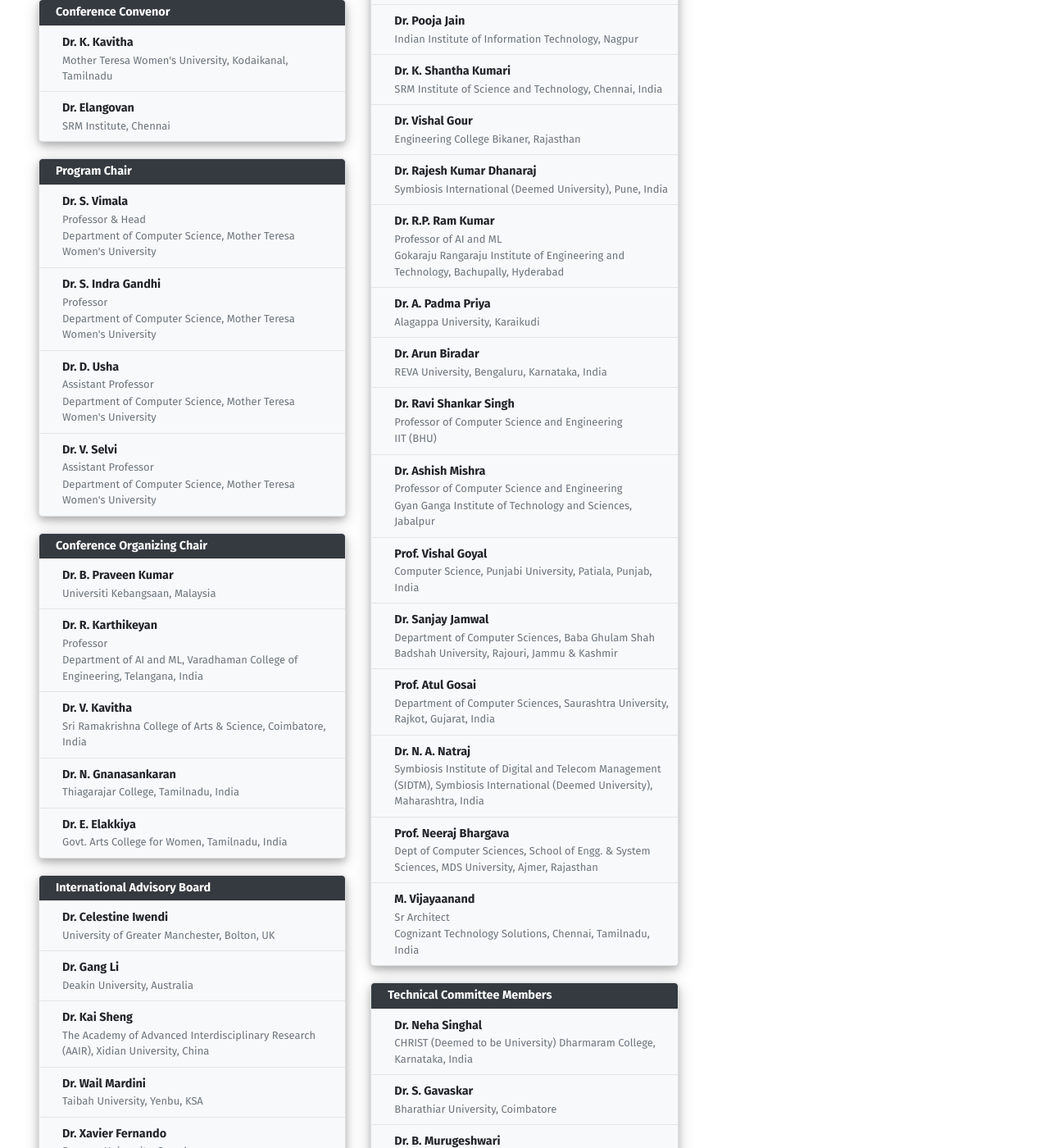
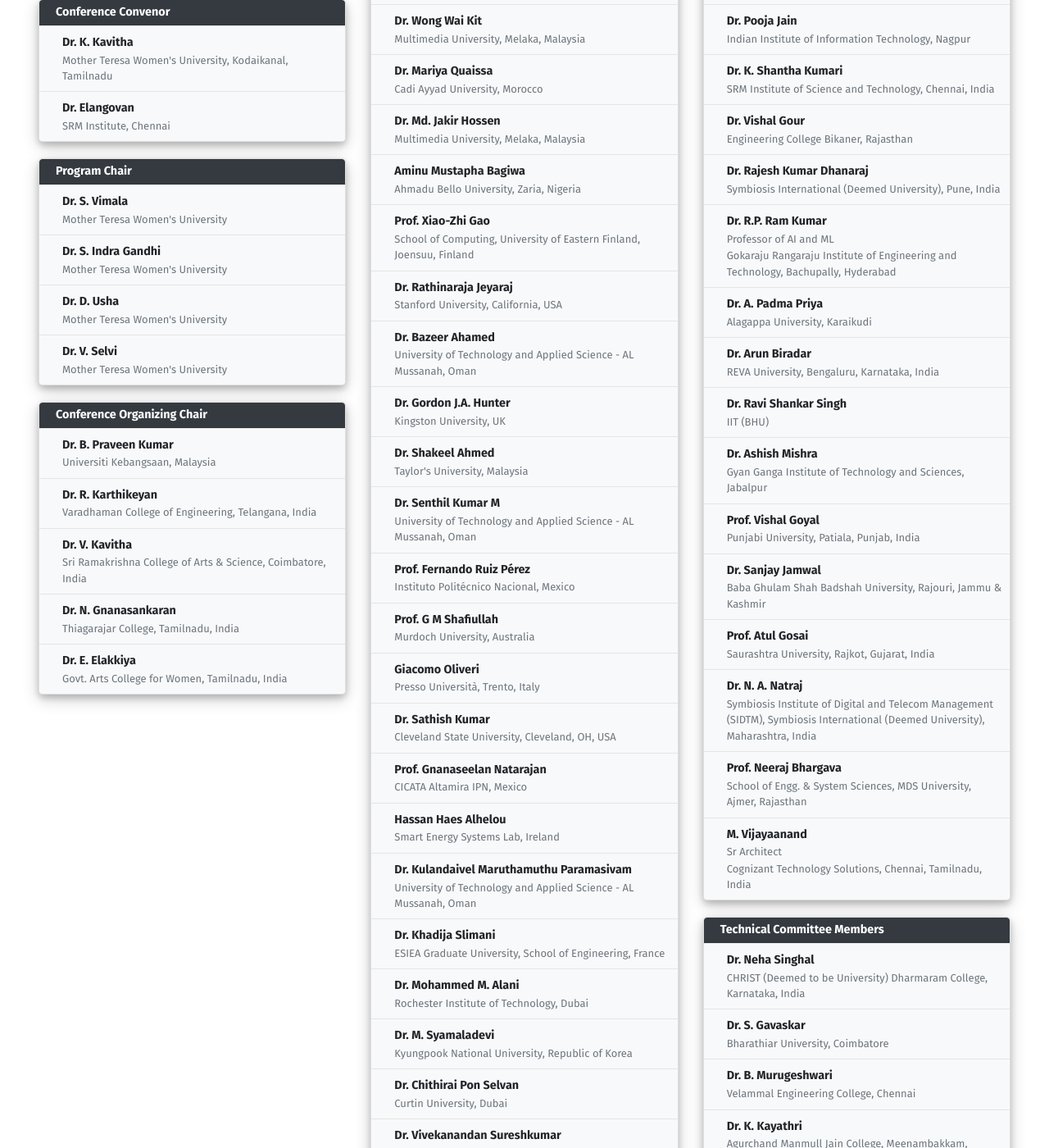
Before and after one commit to sravivarman/icaans_conf, a Jekyll site: the page built from organization.html, in a window 1280 px wide and 1400 px high, scrolled down 1041 px. Shown: the whole window at 82% size. Built offline with Jekyll 4.4.1, drawn with Linux system fonts in a browser that asks for light colours; some of the changed text lies outside the part shown.

Commit message:
Update organization.yml

```diff
--- a/_data/organization.yml
+++ b/_data/organization.yml
@@ -38,17 +38,13 @@
   column: 1
   members:
   - name: Dr. S. Vimala
-    org: Department of Computer Science, Mother Teresa Women's University
-    post: Professor & Head
+    org: Mother Teresa Women's University
   - name: Dr. S. Indra Gandhi
-    org: Department of Computer Science, Mother Teresa Women's University
-    post: Professor
+    org: Mother Teresa Women's University
   - name: Dr. D. Usha
-    org: Department of Computer Science, Mother Teresa Women's University
-    post: Assistant Professor
+    org: Mother Teresa Women's University
   - name: Dr. V. Selvi
-    org: Department of Computer Science, Mother Teresa Women's University
-    post: Assistant Professor
+    org: Mother Teresa Women's University
 
 - title: Conference Organizing Chair
   column: 1
@@ -56,8 +52,7 @@
   - name: Dr. B. Praveen Kumar
     org: Universiti Kebangsaan, Malaysia
   - name: Dr. R. Karthikeyan
-    org: Department of AI and ML, Varadhaman College of Engineering, Telangana, India
-    post: Professor
+    org: Varadhaman College of Engineering, Telangana, India
   - name: Dr. V. Kavitha
     org: Sri Ramakrishna College of Arts & Science, Coimbatore, India
   - name: Dr. N. Gnanasankaran
@@ -66,7 +61,7 @@
     org: Govt. Arts College for Women, Tamilnadu, India
 
 - title: International Advisory Board
-  column: 1
+  column: 2
   members:
   - name: Dr. Celestine Iwendi
     org: University of Greater Manchester, Bolton, UK
@@ -94,7 +89,6 @@
     org: Multimedia University, Melaka, Malaysia
   - name: Aminu Mustapha Bagiwa
     org: Ahmadu Bello University, Zaria, Nigeria
-    post: Reader (Assoc. Professor) of Computer Science
   - name: Prof. Xiao-Zhi Gao
     org: School of Computing, University of Eastern Finland, Joensuu, Finland
   - name: Dr. Rathinaraja Jeyaraj
@@ -107,15 +101,15 @@
     org: Taylor's University, Malaysia
   - name: Dr. Senthil Kumar M
     org: University of Technology and Applied Science - AL Mussanah, Oman
-  - name: Fernando Ruiz Pérez
+  - name: Prof. Fernando Ruiz Pérez
     org: Instituto Politécnico Nacional, Mexico
-  - name: G M Shafiullah
+  - name: Prof. G M Shafiullah
     org: Murdoch University, Australia
   - name: Giacomo Oliveri
     org: Presso Università, Trento, Italy
   - name: Dr. Sathish Kumar
     org: Cleveland State University, Cleveland, OH, USA
-  - name: Gnanaseelan Natarajan
+  - name: Prof. Gnanaseelan Natarajan
     org: CICATA Altamira IPN, Mexico
   - name: Hassan Haes Alhelou
     org: Smart Energy Systems Lab, Ireland
@@ -141,19 +135,19 @@
     org: ABB Medium-Voltage Drives, Switzerland
   - name: Dr. Najiba ALZadjali
     org: University of Technology and Applied Science - Muscat, Oman
-  - name: Wang Lipo
+  - name: Prof. Wang Lipo
     org: Nanyang Technological University, Singapore
-  - name: Wangda Zuo
+  - name: Prof. Wangda Zuo
     org: University Park, Pennsylvania, USA
-  - name: Wei Qiao
+  - name: Prof. Wei Qiao
     org: University of Nebraska Lincoln, Nebraska, USA
-  - name: Zahra Saadatizadeh
+  - name: Prof. Zahra Saadatizadeh
     org: University of Arkansas, USA
-  - name: Özen Özer
+  - name: Prof. Özen Özer
     org: Kırklareli University, Kırklareli, Turkey
 
 - title: National Advisory Board
-  column: 2
+  column: 3
   members:
   - name: Dr. Manjaiah D.H
     org: Mangalore University, Mangalore
@@ -190,26 +184,24 @@
     org: REVA University, Bengaluru, Karnataka, India
   - name: Dr. Ravi Shankar Singh
     org: IIT (BHU)
-    post: Professor of Computer Science and Engineering
   - name: Dr. Ashish Mishra
     org: Gyan Ganga Institute of Technology and Sciences, Jabalpur
-    post: Professor of Computer Science and Engineering
   - name: Prof. Vishal Goyal
-    org: Computer Science, Punjabi University, Patiala, Punjab, India
+    org: Punjabi University, Patiala, Punjab, India
   - name: Dr. Sanjay Jamwal
-    org: Department of Computer Sciences, Baba Ghulam Shah Badshah University, Rajouri, Jammu & Kashmir
+    org: Baba Ghulam Shah Badshah University, Rajouri, Jammu & Kashmir
   - name: Prof. Atul Gosai
-    org: Department of Computer Sciences, Saurashtra University, Rajkot, Gujarat, India
+    org: Saurashtra University, Rajkot, Gujarat, India
   - name: Dr. N. A. Natraj
     org: Symbiosis Institute of Digital and Telecom Management (SIDTM), Symbiosis International (Deemed University), Maharashtra, India
   - name: Prof. Neeraj Bhargava
-    org: Dept of Computer Sciences, School of Engg. & System Sciences, MDS University, Ajmer, Rajasthan
+    org: School of Engg. & System Sciences, MDS University, Ajmer, Rajasthan
   - name: M. Vijayaanand
     org: Cognizant Technology Solutions, Chennai, Tamilnadu, India
     post: Sr Architect
 
 - title: Technical Committee Members
-  column: 2
+  column: 3
   members:
   - name: Dr. Neha Singhal
     org: CHRIST (Deemed to be University) Dharmaram College, Karnataka, India
@@ -261,7 +253,7 @@
     org: Saveetha Institute of Medical and Technical Sciences (SIMATS), Chennai
   - name: Mrs. R. Padmavathi
     org: Agurchand Manmull Jain College, Meenambakkam, Chennai
-  - name: Boby Chellanthara Jose
+  - name: Prof. Boby Chellanthara Jose
     org: University of Technology and Applied Science - AL Mussanah, Oman
-  - name: Feroze Ahmed
+  - name: Prof. Feroze Ahmed
     org: University of Technology and Applied Science - AL Mussanah, Oman
```
